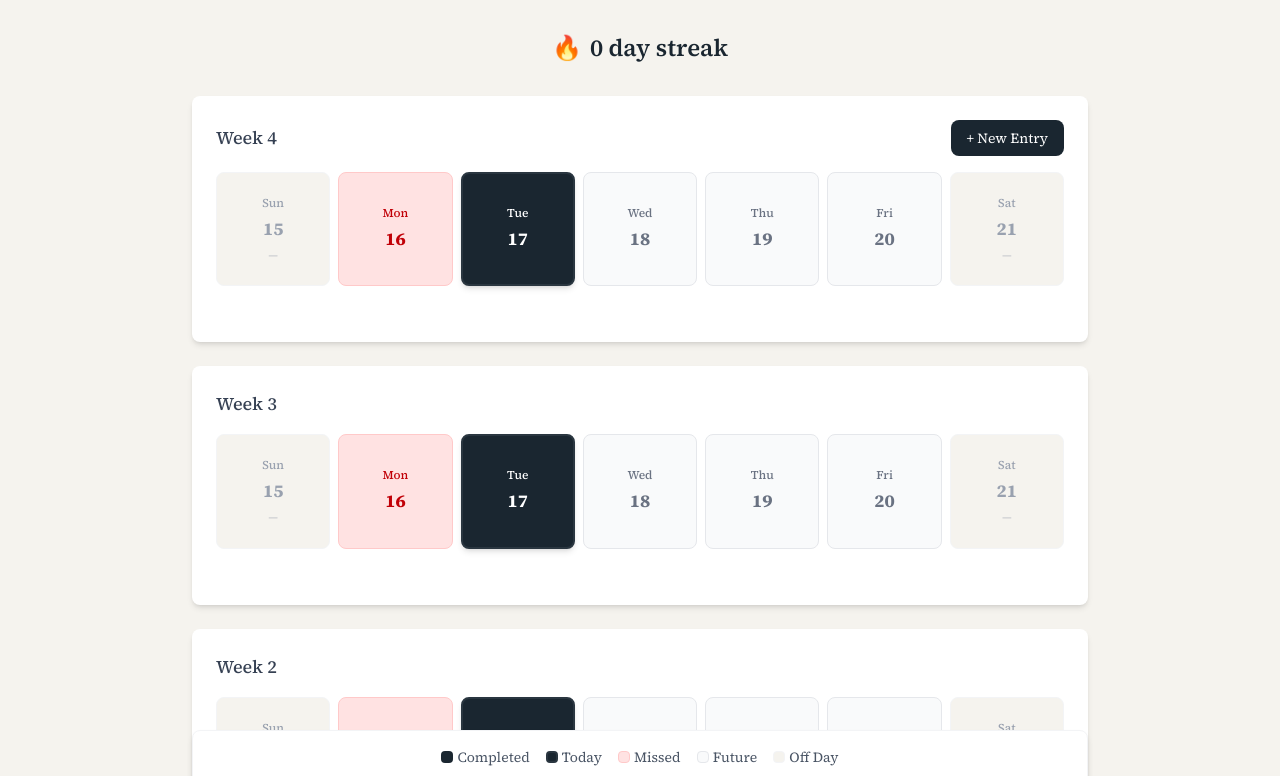
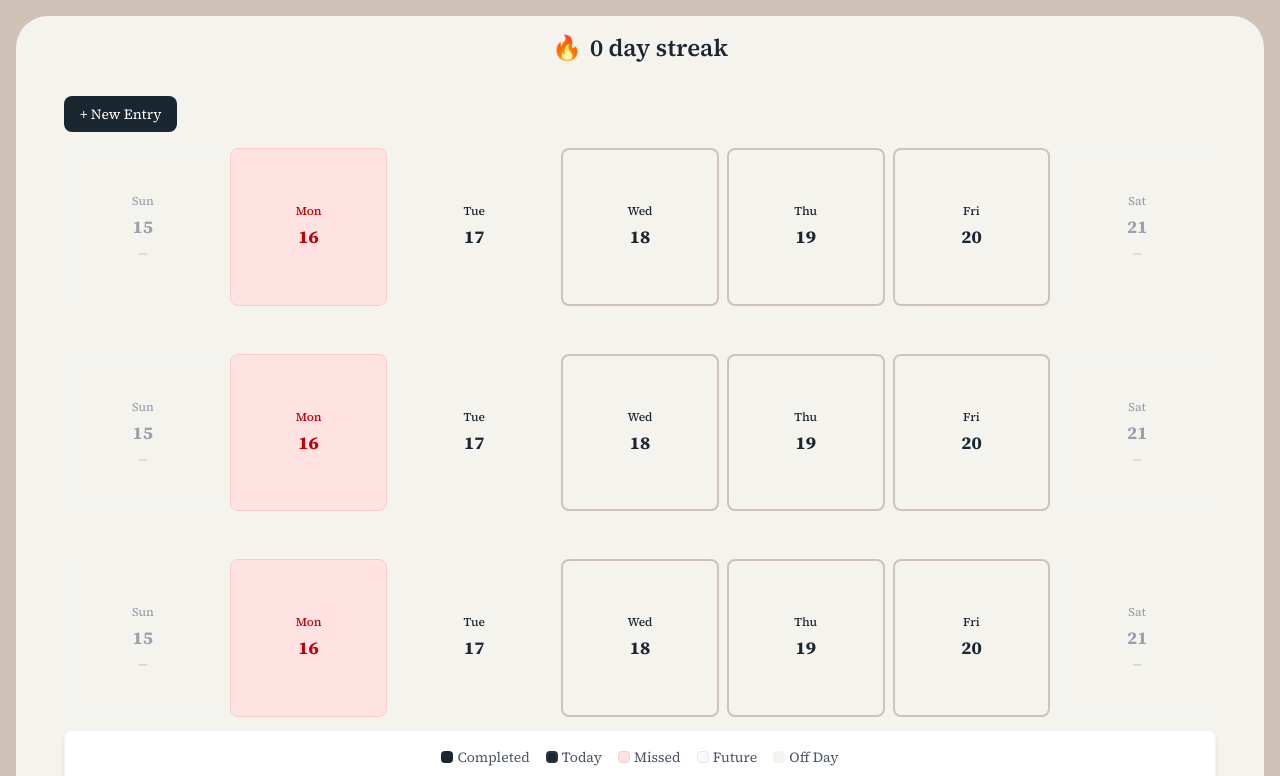
Before and after one commit to dandenney/line-by-line, a Next.js app: page /dashboard in a window 1280 px wide. Shown: the top 776 px of the page. Built offline with nearby package versions, Linux system fonts and the light colour scheme.

Commit message:
feat(styles): tweak some dashboard styles

```diff
--- a/src/components/Dashboard.tsx
+++ b/src/components/Dashboard.tsx
@@ -87,9 +87,10 @@ export default function Dashboard({ onStartEntry }: DashboardProps) {
         duration: 0.3,
         ease: [0.4, 0.0, 0.2, 1],
       }}
-      className="min-h-screen bg-[#F5F3EE] p-8"
+      className="min-h-screen bg-[#cfc3b7] p-4"
     >
-      <div className="max-w-4xl mx-auto">
+      <section className="bg-[#F5F3EE] p-4 rounded-[32px]">
+        <div className="max-w-6xl mx-auto">
           {/* Header with streak and prompt */}
           <motion.div
             initial={{ y: -20, opacity: 0 }}
@@ -162,6 +163,7 @@ export default function Dashboard({ onStartEntry }: DashboardProps) {
             </div>
           </motion.div>
         </div>
+      </section>
     </motion.div>
   );
 }
--- a/src/components/MultiWeekStreakDisplay.tsx
+++ b/src/components/MultiWeekStreakDisplay.tsx
@@ -49,12 +49,8 @@ export default function MultiWeekStreakDisplay({ entries, streakDays, onStartEnt
             delay: weekIndex * 0.1,
             ease: [0.4, 0.0, 0.2, 1],
           }}
-          className="bg-white rounded-lg shadow-md p-6"
         >
           <div className="flex items-center justify-between mb-4">
-            <h3 className="text-lg font-medium text-gray-700 font-serif">
-              Week {week.weekNumber}
-            </h3>
             {weekIndex === 0 && (
               <button
                 onClick={onStartEntry}
--- a/src/components/StreakDisplay.tsx
+++ b/src/components/StreakDisplay.tsx
@@ -77,10 +77,8 @@ export default function StreakDisplay({ entries, streakDays = [1, 2, 3, 4, 5], s
         return 'bg-[#1A2630] text-white shadow-md';
       case 'missed':
         return 'bg-red-100 text-red-700 border border-red-200';
-      case 'today':
-        return 'bg-[#1A2630] text-white shadow-md border-2 border-[#2A3640]';
       case 'future':
-        return 'bg-gray-50 text-gray-500 border border-gray-200';
+        return 'border-2 border-[#cfc3b7]';
       case 'opted-out':
         return 'bg-[#F5F3EE] text-gray-400 border border-gray-100';
     }
@@ -179,10 +177,6 @@ export default function StreakDisplay({ entries, streakDays = [1, 2, 3, 4, 5], s
             <span>Completed</span>
           </div>
           <div className="flex items-center gap-1">
-            <div className="w-3 h-3 bg-[#1A2630] rounded border-2 border-[#2A3640]"></div>
-            <span>Today</span>
-          </div>
-          <div className="flex items-center gap-1">
             <div className="w-3 h-3 bg-red-100 border border-red-200 rounded"></div>
             <span>Missed</span>
           </div>
--- a/src/styles/globals.css
+++ b/src/styles/globals.css
@@ -1,7 +1,7 @@
 @import "tailwindcss";
 
 :root {
-  --background: #ffffff;
+  --background: #e4ddd5;
   --foreground: #171717;
 }
 
```
Lines whose indentation alone changed are shown as unchanged.
